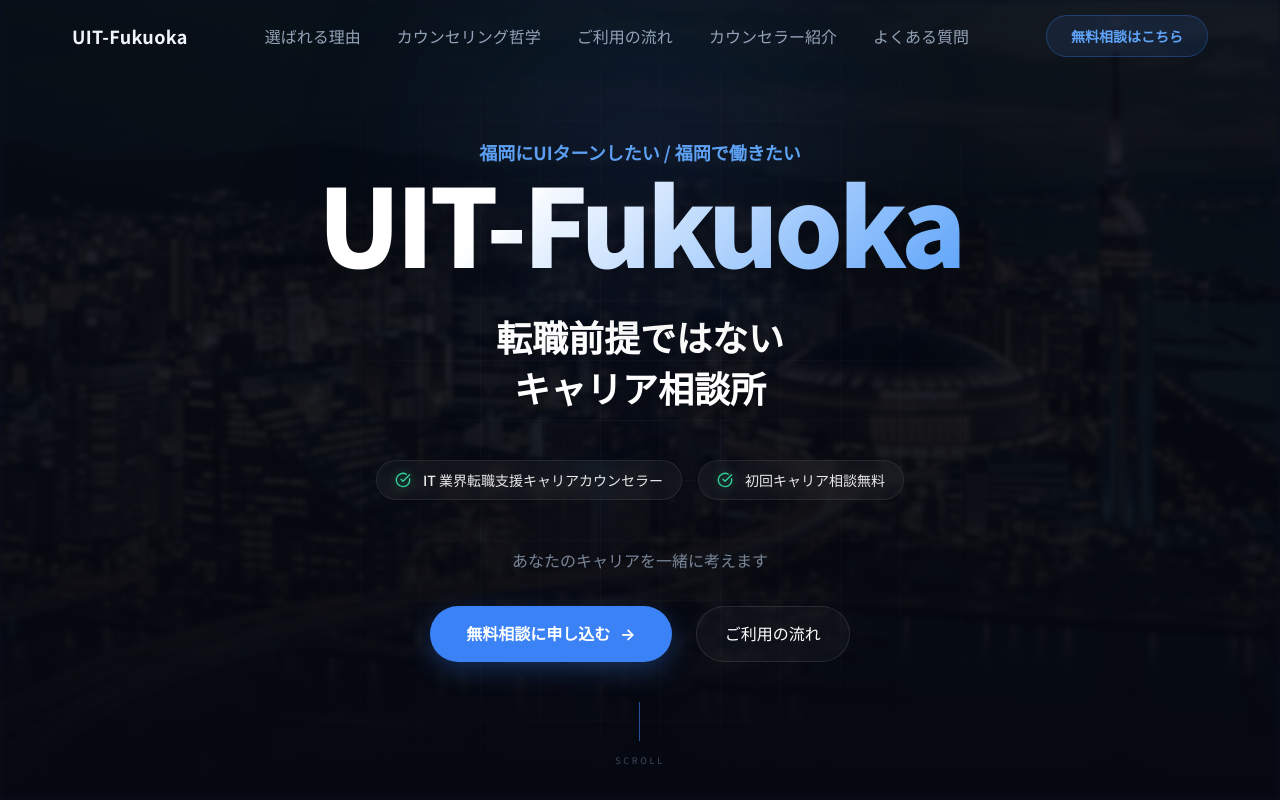
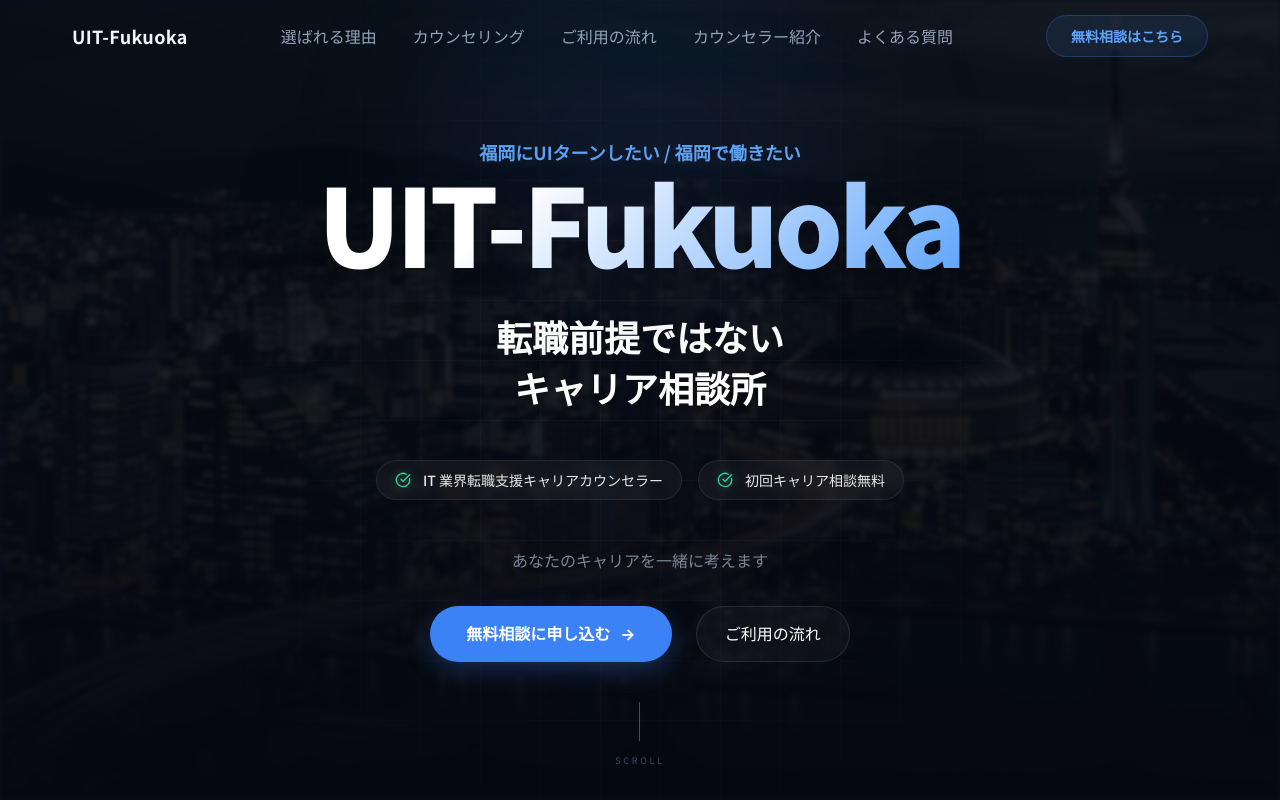
Before and after one commit to yonroku46/uit-lp, a Next.js app: page / in a window 1280 px wide. Shown: the top 800 px of the page. Built offline with nearby package versions, Linux system fonts and the light colour scheme; no server answers.

Commit message:
header mod

```diff
--- a/src/components/layout/Header/Header.tsx
+++ b/src/components/layout/Header/Header.tsx
@@ -27,7 +27,7 @@ export default function Header() {
 
   const navItems = [
     { label: '選ばれる理由', href: '#value' },
-    { label: 'カウンセリング哲学', href: '#philosophy' },
+    { label: 'カウンセリング', href: '#philosophy' },
     { label: 'ご利用の流れ', href: '#process' },
     { label: 'カウンセラー紹介', href: '#counselor' },
     { label: 'よくある質問', href: '#faq' },
```
